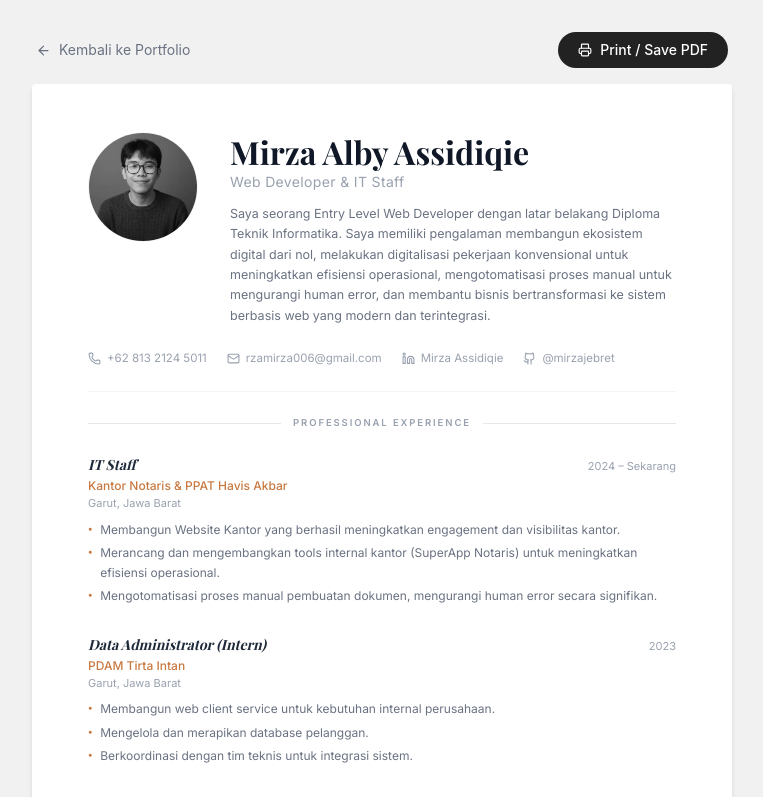
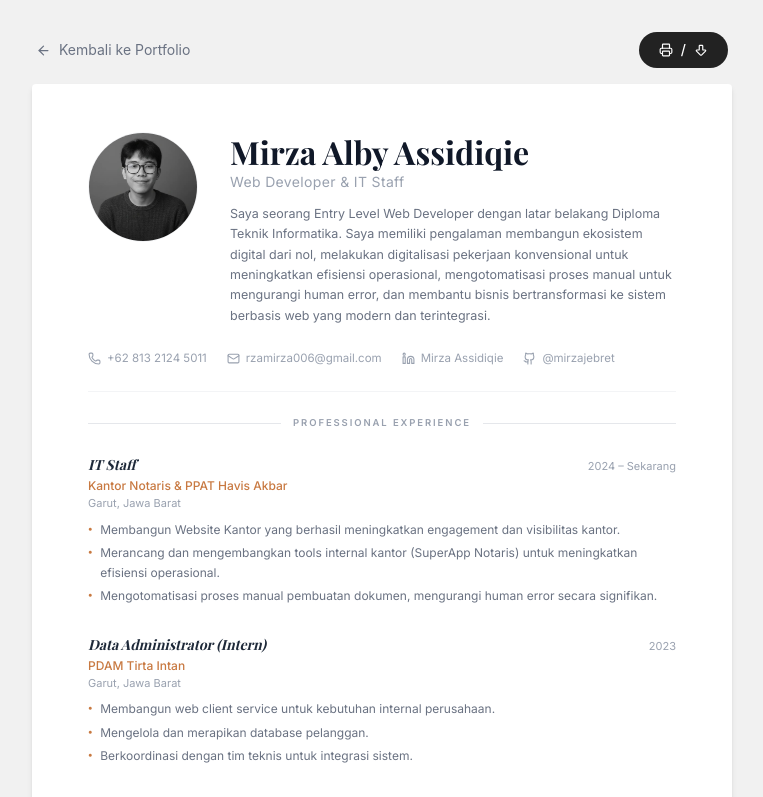
Before and after one commit to mirzajebret/latest-portfolio, a React (Vite) app: page /cv in a window 1280 px wide. Shown: the top 797 px of the page, without its empty margins (258-1021 px from the left). Built offline with nearby package versions, Linux system fonts and the light colour scheme; a web font is replaced by a local one.

Commit message:
tambah dokumen cv

```diff
--- a/src/pages/CVPage.jsx
+++ b/src/pages/CVPage.jsx
@@ -1,6 +1,6 @@
 import React from 'react';
 import { Link } from 'react-router-dom';
-import { Phone, Mail, Linkedin, Github, Printer, ArrowLeft, Twitter } from 'lucide-react';
+import { Phone, Mail, Linkedin, Github, Printer, ArrowLeft, Twitter, ArrowBigDown } from 'lucide-react';
 
 /* ─── DATA ─── */
 const cv = {
@@ -158,7 +158,7 @@ const CVPage = () => {
                     className="flex items-center gap-2 bg-[#222] text-white text-sm font-medium px-5 py-2 rounded-full hover:bg-gray-700 transition-colors"
                 >
                     <Printer size={14} />
-                    Print / Save PDF
+                    / <ArrowBigDown size={14} />
                 </button>
             </div>
 
```
